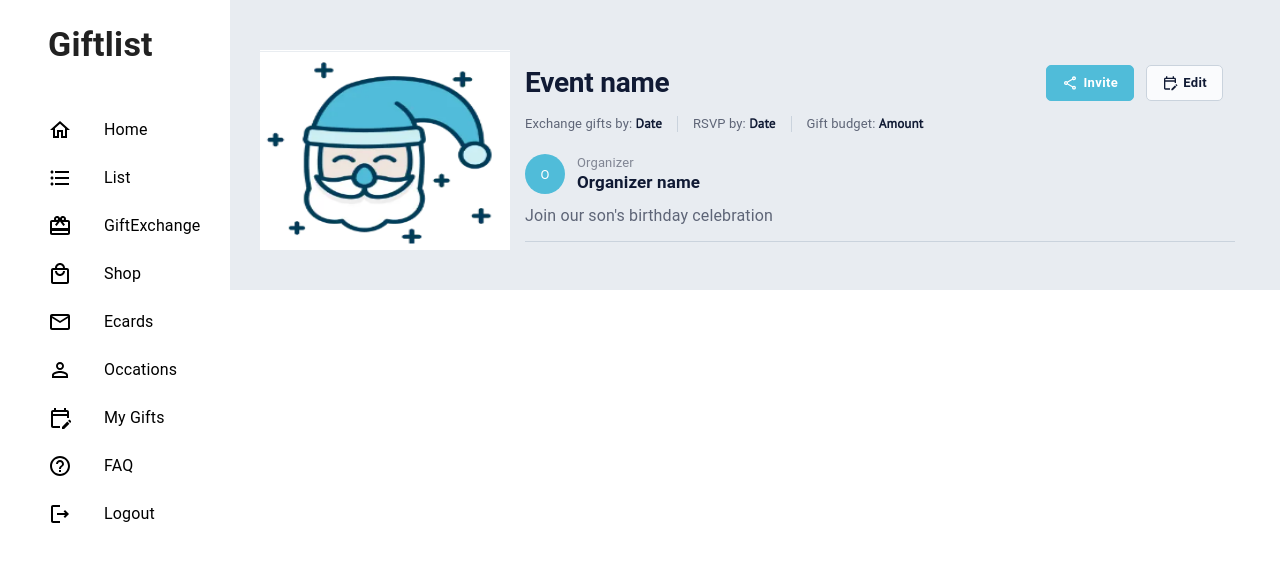
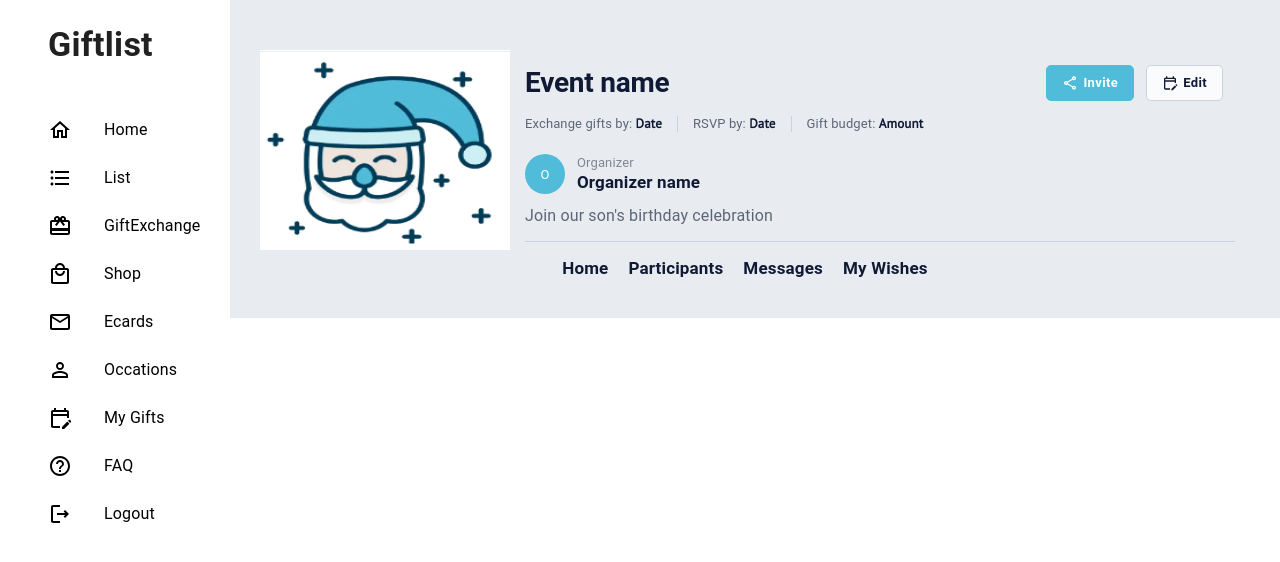
Before and after one commit to FatimaMary/giftlist, a React (Create React App) app in the folder client/: page /eventview in a window 1280 px wide. Shown: the top 562 px of the page. Built offline with nearby package versions, Linux system fonts and the light colour scheme; the HTML template or start-up script is replaced by a standard one.

Commit message:
Update index.jsx

```diff
--- a/client/src/scenes/eventview/index.jsx
+++ b/client/src/scenes/eventview/index.jsx
@@ -11,31 +11,8 @@ import ShareOutlinedIcon from '@mui/icons-material/ShareOutlined';
 import EditCalendarOutlinedIcon from '@mui/icons-material/EditCalendarOutlined';
 
 function EventView() {
-    function stringToColor(string) {
-        let hash = 0;
-        let i;
-
-        /* eslint-disable no-bitwise */
-        for (i = 0; i < string.length; i += 1) {
-          hash = string.charCodeAt(i) + ((hash << 5) - hash);
-        }
-
-        let color = '#';
-
-        for (i = 0; i < 3; i += 1) {
-          const value = (hash >> (i * 8)) & 0xff;
-          color += `00${value.toString(16)}`.slice(-2);
-        }
-        /* eslint-enable no-bitwise */
-
-        return color;
-      }
-
     function stringAvatar(name) {
         return {
-        //   sx: {
-        //     background: '#50bcd9',
-        //   },
           children: `${name.split(' ')[0][0]}`,
         };
       }
@@ -262,6 +239,82 @@ function EventView() {
                 </Box>
             </Box>
         </Box>
+        <Box
+          sx={{
+            display: 'flex',
+            alignItems: 'center',
+            justifyContent: 'center',
+          }}
+        >
+            <Typography
+                sx={{
+                    color: '#101a34',
+                    fontWeight: 600,
+                    fontSize: '17px',
+                    lineHeight: '22px',
+                    textAlign: 'center',
+                    marginRight: '20px',
+                    padding: '0 0 6px',
+                    '&:hover': {
+                        cursor: 'pointer'
+                    },
+                    '&:before': {
+                        opacity: 1,
+
+                    }
+                }}
+            >
+                Home
+            </Typography>
+            <Typography
+                sx={{
+                    color: '#101a34',
+                    fontWeight: 600,
+                    fontSize: '17px',
+                    lineHeight: '22px',
+                    textAlign: 'center',
+                    marginRight: '20px',
+                    padding: '0 0 6px',
+                    '&:hover': {
+                        cursor: 'pointer'
+                    }
+                }}
+            >
+                Participants
+            </Typography>
+            <Typography
+                sx={{
+                    color: '#101a34',
+                    fontWeight: 600,
+                    fontSize: '17px',
+                    lineHeight: '22px',
+                    textAlign: 'center',
+                    marginRight: '20px',
+                    padding: '0 0 6px',
+                    '&:hover': {
+                        cursor: 'pointer'
+                    }
+                }}
+            >
+                Messages
+            </Typography>
+            <Typography
+                sx={{
+                    color: '#101a34',
+                    fontWeight: 600,
+                    fontSize: '17px',
+                    lineHeight: '22px',
+                    textAlign: 'center',
+                    marginRight: '20px',
+                    padding: '0 0 6px',
+                    '&:hover': {
+                        cursor: 'pointer'
+                    }
+                }}
+            >
+                My Wishes
+            </Typography>
+        </Box>
     </Box>
 }
 
```
